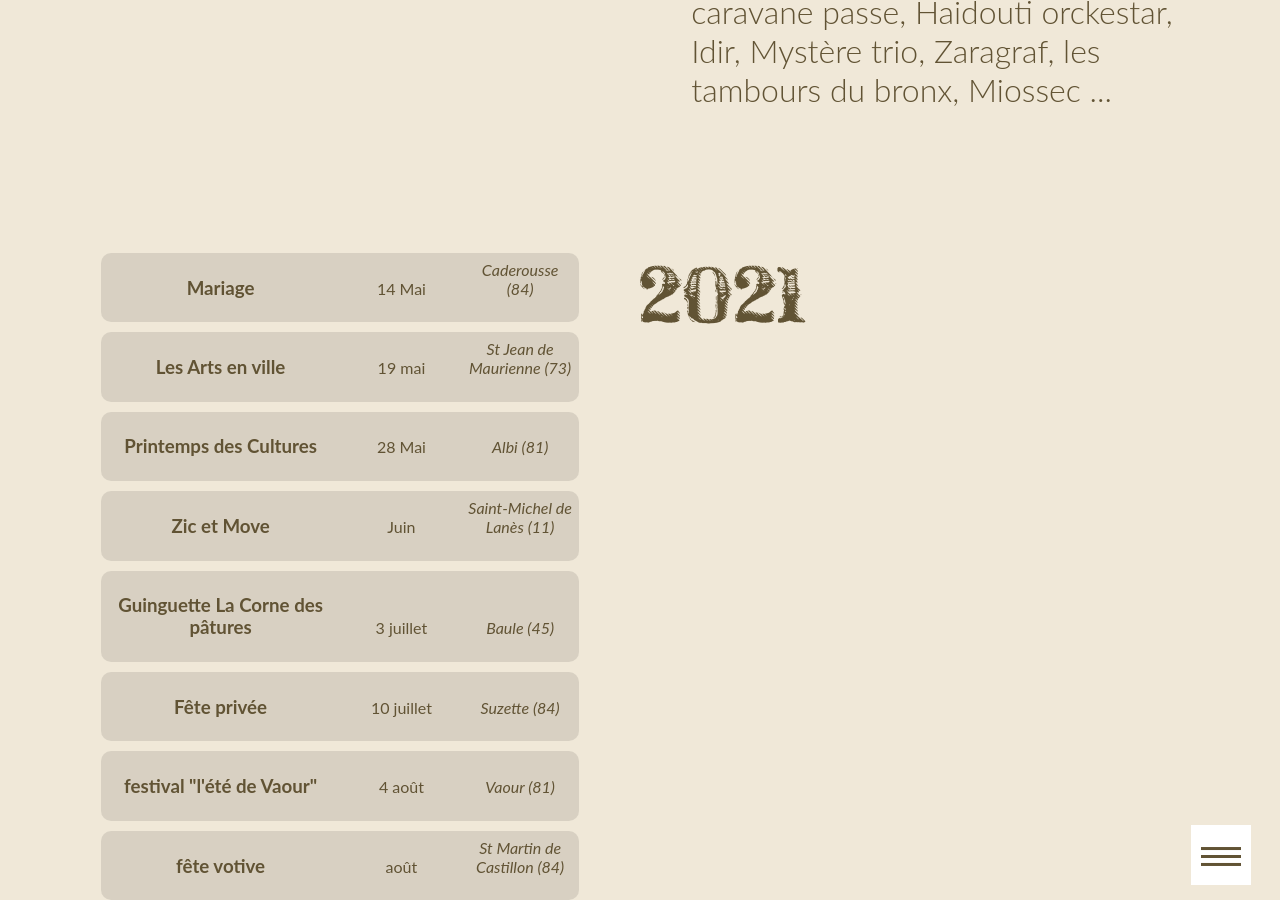
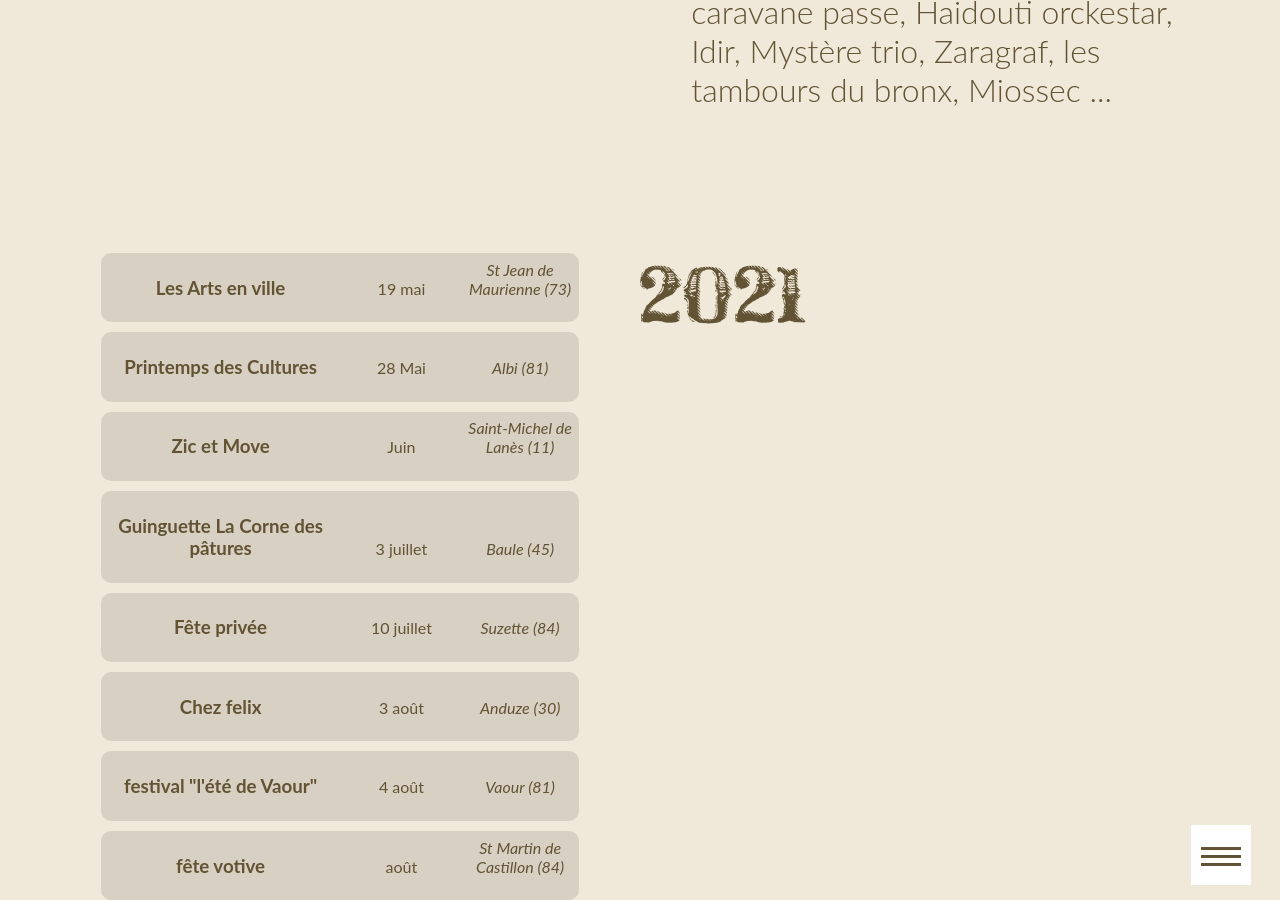
Before and after one commit to ftmftrs/ftmftrs.github.io, a Jekyll site: the page built from concert/index.html, in a window 1280 px wide and 900 px high, scrolled down 801 px. Built offline with Jekyll 4.4.1, drawn with Linux system fonts in a browser that asks for light colours; Markdown is read by kramdown in place of the engine named in the settings; comment, search, counter and statistics services are not loaded.

Commit message:
Update concerts.yml

```diff
--- a/_data/concerts.yml
+++ b/_data/concerts.yml
@@ -1,10 +1,6 @@
 ---
 - name: 2021
   dates:
-
-    - title: Mariage
-      date: 14 Mai
-      address: Caderousse (84)
 
     - title: Les Arts en ville
       date: 19 mai
@@ -25,6 +21,10 @@
     - title: Fête privée
       date: 10 juillet
       address: Suzette (84)
+
+    - title: Chez felix
+      date: 3 août
+      address: Anduze (30)
 
     - title: festival "l'été de Vaour"
       date: 4 août
```
